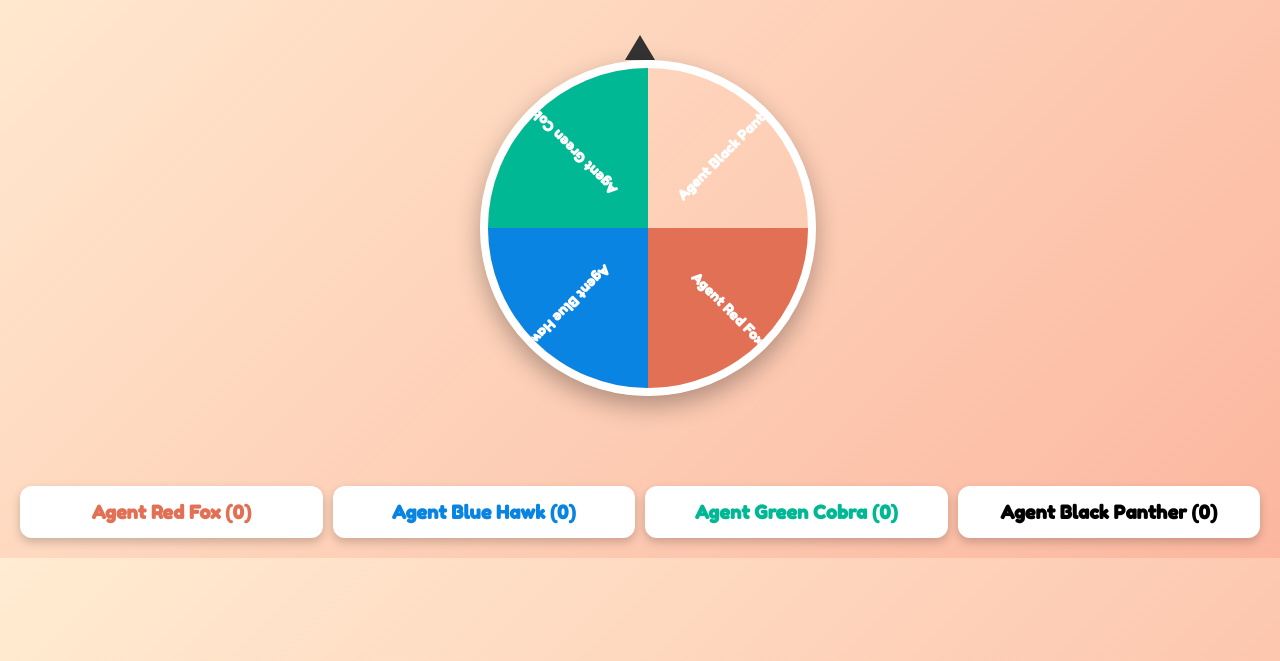
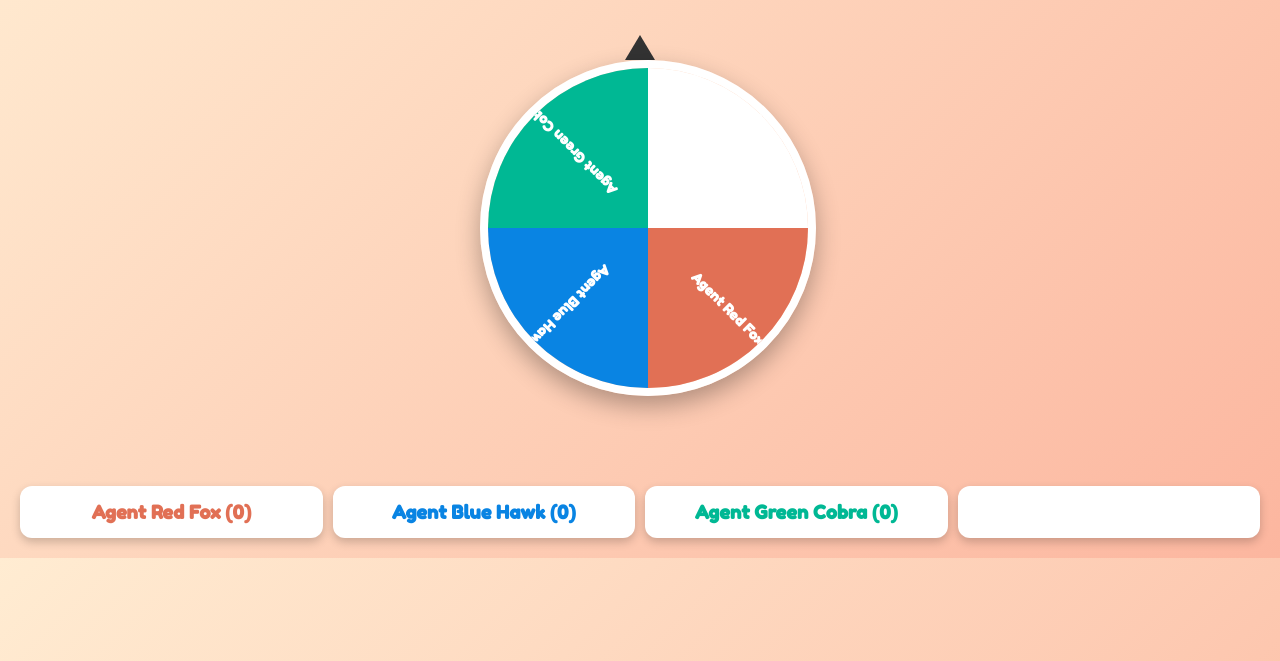
Before and after one commit to slowhandblues/team-spinner, a plain HTML site: page index.html in a window 1280 px wide. Shown: the part 139-800 px from the top of the page. Drawn offline with Linux system fonts and the light colour scheme.

```diff
--- a/index.html
+++ b/index.html
@@ -165,7 +165,7 @@
   "Agent Red Fox":"#e17055",
   "Agent Blue Hawk":"#0984e3",
   "Agent Green Cobra":"#00b894",
-  "Agent Black Panther":"#00000"
+  "Agent Black Panther":"#ffffff"
 };
 
 /* =========================================== */
```
